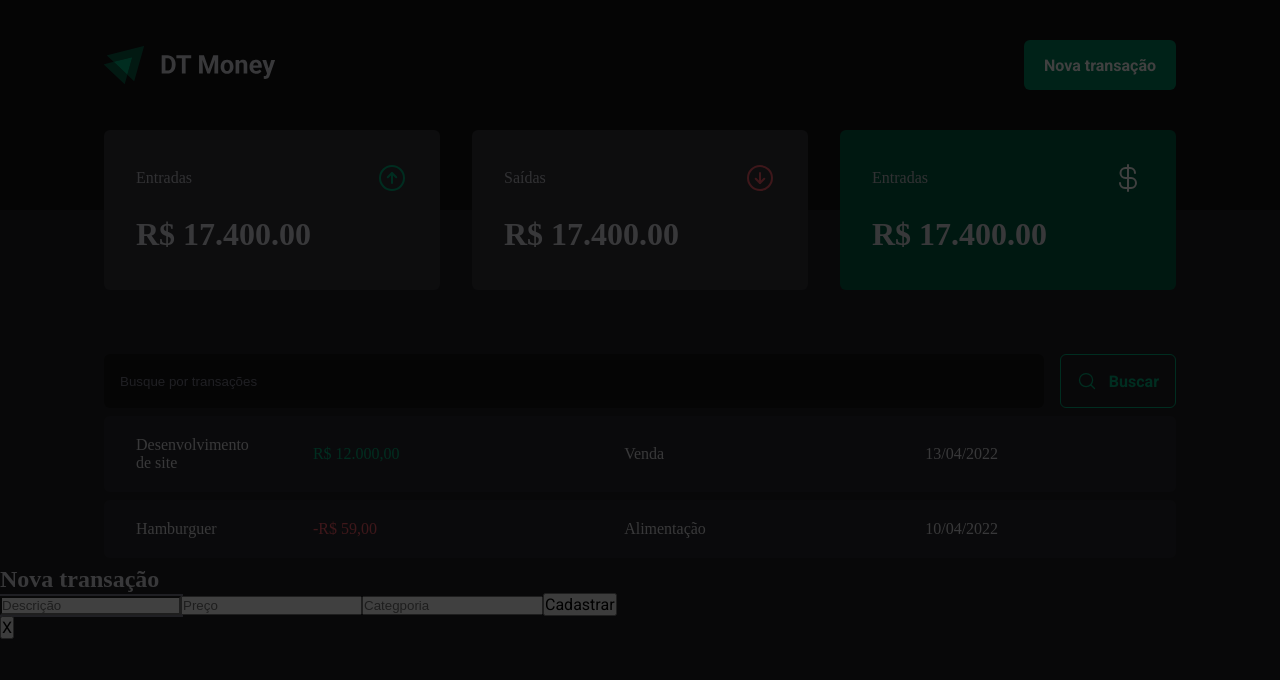
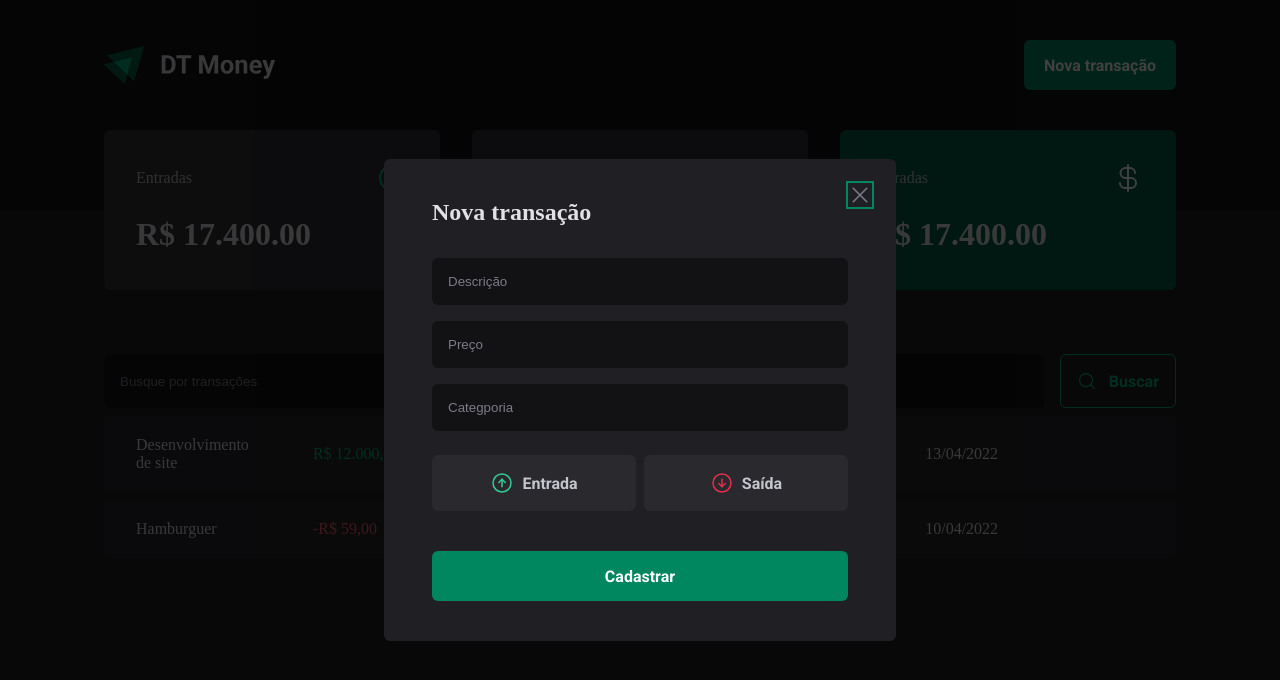
Before and after one commit to raphael-aciardi/DT-Money, a React (Vite) app: page / in a window 1280 px wide. Both pictures are taken after a click on the button "Nova transação". Shown: the top 680 px of the page. Built offline with nearby package versions, Linux system fonts and the light colour scheme.

Commit message:
Creating and Finishing modal.

```diff
--- a/package.json
+++ b/package.json
@@ -11,6 +11,7 @@
   },
   "dependencies": {
     "@radix-ui/react-dialog": "^1.1.2",
+    "@radix-ui/react-radio-group": "^1.2.1",
     "phosphor-react": "^1.4.1",
     "react": "^18.3.1",
     "react-dom": "^18.3.1",
--- a/src/components/NewTransactionModal/index.tsx
+++ b/src/components/NewTransactionModal/index.tsx
@@ -1,5 +1,6 @@
 import * as Dialog from '@radix-ui/react-dialog'
-import { Content, Overlay } from './styles'
+import { CloseButton, Content, Overlay, TransactionType, TransactionTypeButton } from './styles'
+import { ArrowCircleDown, ArrowCircleUp, X } from 'phosphor-react'
 export function NewTransactionModal() {
     return (
         <Dialog.Portal>
@@ -7,15 +8,30 @@ export function NewTransactionModal() {
 
             <Content>
                 <Dialog.Title>Nova transação</Dialog.Title>
+                <CloseButton>
+                    <X size={24} />
+                </CloseButton>
                 <form action="">
                     <input type="text" placeholder='Descrição' required/>
                     <input type="number" placeholder='Preço' required/>
                     <input type="text" placeholder='Categporia' required/>
+
+                    <TransactionType>
+                        <TransactionTypeButton value='income' variant='income'>
+                            <ArrowCircleUp size={24} color="#33cc95" />
+                            Entrada
+                        </TransactionTypeButton>
+
+                        <TransactionTypeButton value='outcome' variant='outcome'>
+                            <ArrowCircleDown size={24} color="#e52e4d" />
+                            Saída
+                        </TransactionTypeButton>
+                    </TransactionType>
+
                     <button type='submit'>
                         Cadastrar
                     </button>
                 </form>
-                <Dialog.Close>X</Dialog.Close>
             </Content>
         </Dialog.Portal>
 
--- a/src/components/NewTransactionModal/styles.ts
+++ b/src/components/NewTransactionModal/styles.ts
@@ -1,5 +1,6 @@
 import styled from "styled-components";
 import * as Dialog from '@radix-ui/react-dialog'
+import * as RadioGroup from '@radix-ui/react-radio-group'
 
 export const Overlay = styled(Dialog.Overlay)`
     position: fixed;
@@ -10,5 +11,108 @@ export const Overlay = styled(Dialog.Overlay)`
 `;
 
 export const Content = styled(Dialog.Content)`
+    min-width: 32rem;
+    border-radius: 6px;
+    padding: 2.5rem 3rem;
+    background-color: ${props => props.theme['gray-800']};
+
+    position: fixed;
+    top: 50%;
+    left: 50%;
+    transform: translate(-50%, -50%);
+
+    form{
+        margin-top: 2rem;
+        display: flex;
+        flex-direction: column;
+        gap: 1rem;
+
+        input{
+            border-radius: 6px;
+            border: 0;
+            background-color: ${props => props.theme['gray-900']};
+            color: ${props => props.theme['gray-300']};
+            padding: 1rem;
+
+            &::placeholder {
+                color: ${props => props.theme['gray-500']};
+            }
+        }
+
+        button[type="submit"]{
+            height: 50px;
+            border: 0;
+            background-color: ${props => props.theme['green-500']};
+            color: ${props => props.theme.white};
+            font-weight: bold;
+            padding: 0 1.25rem;
+            border-radius: 6px;
+            margin-top: 1.5rem;
+            cursor: pointer;
+
+            &:hover{
+                background-color: ${props => props.theme['green-700']};
+                transition: background-color 0.2s;
+            }
+        }
+    }
+
 
 `
+
+export const CloseButton = styled(Dialog.Close)`
+position: absolute;
+background: transparent;
+border: 0;
+top: 1.5rem;
+right: 1.5rem;
+line-height: 0;
+cursor: pointer;
+color: ${props => props.theme['gray-500']};
+`
+
+export const TransactionType = styled(RadioGroup.Root)`
+    display: grid;
+    grid-template-columns: repeat(2, 1fr);
+    gap: 0.5rem;
+    margin-top: 0.5rem;
+`
+
+interface TransactionTypeButtonProps {
+    variant: 'income' | 'outcome';
+}
+
+export const TransactionTypeButton = styled(RadioGroup.Item) <TransactionTypeButtonProps>`
+ background-color: ${props => props.theme['gray-700']};
+ padding: 1rem;
+ display: flex;
+ align-items: center;
+ justify-content: center;
+ gap: 0.5rem;
+ border-radius: 6px;
+ border: 0;
+ color: ${props => props.theme['gray-300']};
+ font-weight: bold;
+ cursor: pointer;
+
+ svg {
+    color: ${props => props.variant === 'income' ? props.theme['green-300'] : props.theme['red-300']};
+
+ }
+
+ &[data-state='unchecked']:hover {
+    background-color: ${props => props.theme['gray-600']};
+    transition: background-color 0.2s;
+ }
+
+ &[data-state='checked'] {
+    color: ${props => props.theme.white};
+    background-color: ${props => props.variant === 'income' ? props.theme['green-500'] : props.theme['red-500']};
+
+    svg{
+        color: ${props => props.theme.white};
+    }
+ }
+
+
+`
--- a/src/styles/global.ts
+++ b/src/styles/global.ts
@@ -9,7 +9,7 @@ export const GlobalStyle = createGlobalStyle`
 
     :focus{
         outline: 0;
-        box-shadow: 0 0 0 2px ${(props) => props.theme['gray-500']};
+        box-shadow: 0 0 0 2px ${(props) => props.theme['green-500']};
     }
 
     body{
```
Also changed, not shown: 2 other files (tests, documents, lock files or other folders).
